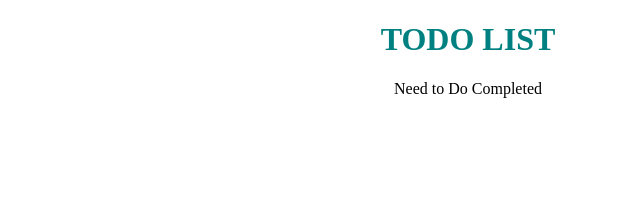
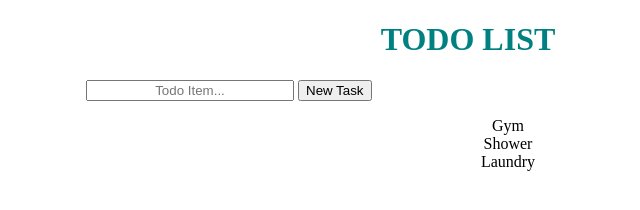
Before and after one commit to gabe571/todo-js, a plain HTML site: page index.html in a window 1280 px wide. Shown: the whole page, without its empty margins (172-812 px from the left). Drawn offline with Linux system fonts and the light colour scheme.

Commit message:
new task working

```diff
--- a/index.html
+++ b/index.html
@@ -11,10 +11,13 @@
 <body>
     <div>
     <h1 class='todolist'>TODO LIST</h1>
-        <form class='todoform'>
-            <label> Need to Do </label>
-            <label> Completed </label>
-        </form>
+      <input type='text' class='tl'id='myInput' placeholder='Todo Item...'>
+      <button onClick='newElement()' class='addbtn'>New Task</button>
     </div>
+    <ul id='myUL' class='ul'>
+      <ul> Gym </ul>
+      <ul> Shower </ul>
+      <ul> Laundry </ul>
+    </ul>
 </body>
 </html>
--- a/index.js
+++ b/index.js
@@ -0,0 +1,26 @@
+function newElement() {
+    var ul = document.createElement('ul');
+    var inputValue =
+    document.getElementById('myInput').value;
+    var t = document.createTextNode(inputValue);
+    ul.appendChild(t);
+    if (inputValue === '') {
+        alert('Please add a New Task')
+    } else {
+        document.getElementById('myUL').appendChild(ul);
+    }
+    document.getElementById('myInput').value = '';
+
+    var span = document.createElement ('SPAN');
+    var txt = document.createTextNode('\u00D7');
+    span.className = 'close';
+    span.appendChild(txt);
+    ul.appendChild(span)
+
+    for ( i = 0; i < close.length; i++) {
+        close[i].onclick = function() {
+            var div = this.parentElement;
+            div.style.display = 'none';
+        }
+    }
+}
--- a/styles.css
+++ b/styles.css
@@ -3,6 +3,13 @@
     color: teal;
 }
 
-.todoform {
+.tl {
+    text-align: center;
+    margin-left: 250px;
+    width:200px;
+    outline: none;
+}
+
+.ul {
     text-align: center;
 }
```
